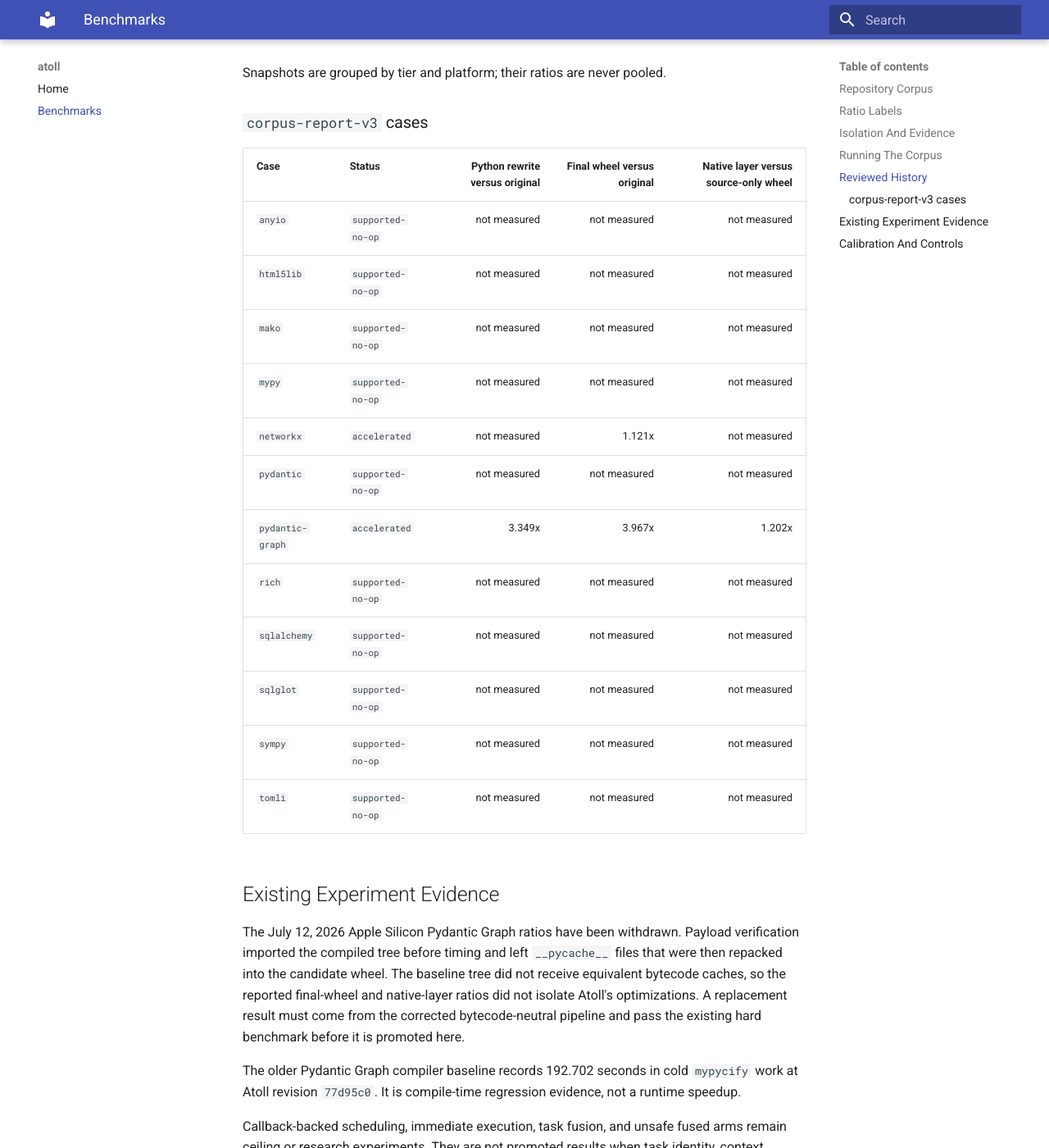
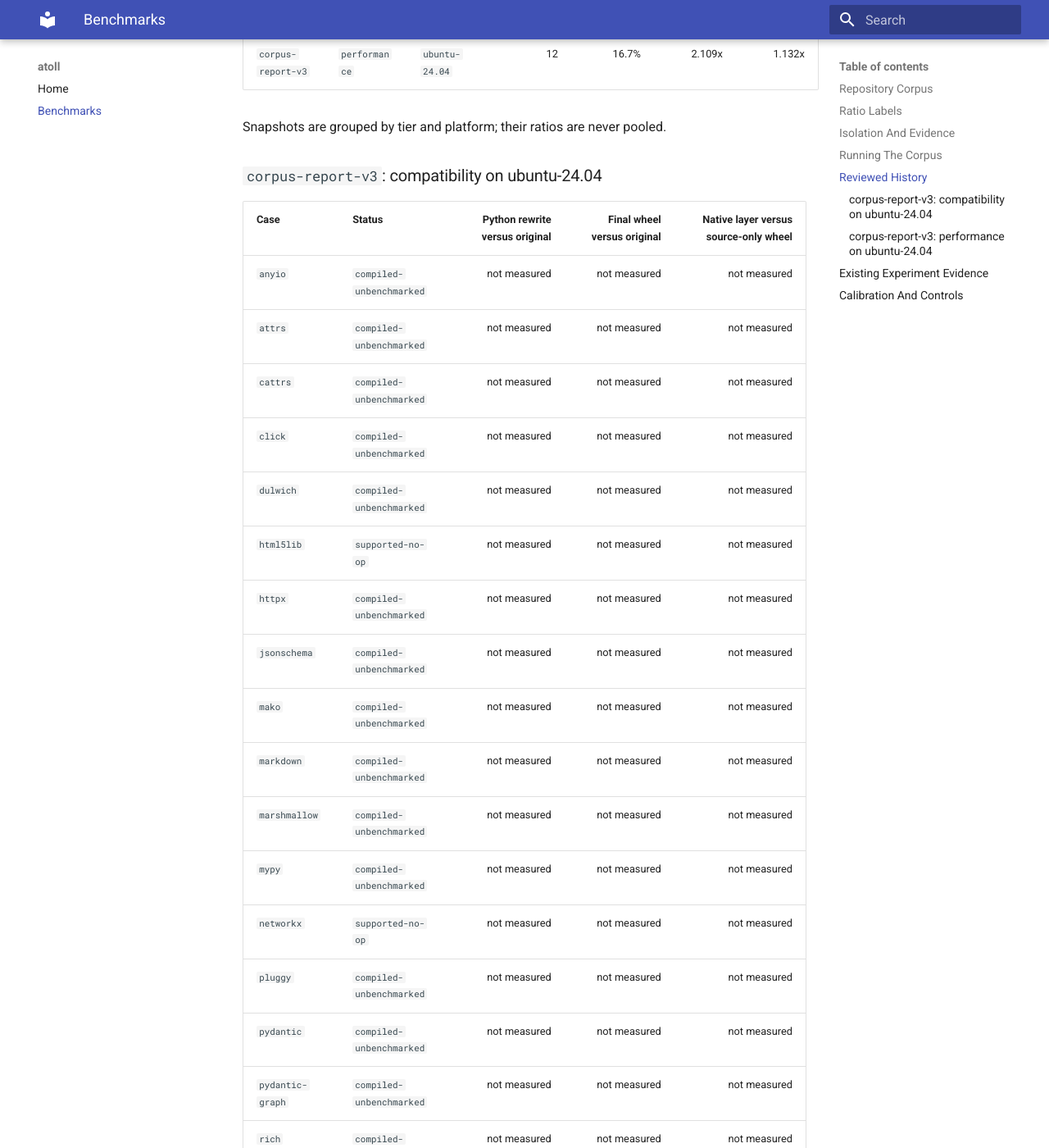
Before and after one commit to damienbenveniste/Atoll, an MkDocs documentation site: the page built from docs/benchmarks.md, in a window 1280 px wide and 1400 px high, scrolled down 3330 px. Shown: the whole window at 82% size. Built offline with MkDocs 1.6.1 and Material for MkDocs 9.7.7, drawn with Linux system fonts in a browser that asks for light colours; some of the changed text lies outside the part shown.

Commit message:
Publish full compatibility corpus results

```diff
--- a/docs/benchmarks.md
+++ b/docs/benchmarks.md
@@ -135,11 +135,42 @@ key.
 <!-- corpus-history:start -->
 | Label | Group | Platform | Cases | Accelerated | Accepted only | Effective corpus |
 | --- | --- | --- | ---: | ---: | ---: | ---: |
+| `corpus-report-v3` | `compatibility` | `ubuntu-24.04` | 25 | 0.0% | not measured | 1.000x |
 | `corpus-report-v3` | `performance` | `ubuntu-24.04` | 12 | 16.7% | 2.109x | 1.132x |
 
 Snapshots are grouped by tier and platform; their ratios are never pooled.
 
-### `corpus-report-v3` cases
+### `corpus-report-v3`: compatibility on ubuntu-24.04
+
+| Case | Status | Python rewrite versus original | Final wheel versus original | Native layer versus source-only wheel |
+| --- | --- | ---: | ---: | ---: |
+| `anyio` | `compiled-unbenchmarked` | not measured | not measured | not measured |
+| `attrs` | `compiled-unbenchmarked` | not measured | not measured | not measured |
+| `cattrs` | `compiled-unbenchmarked` | not measured | not measured | not measured |
+| `click` | `compiled-unbenchmarked` | not measured | not measured | not measured |
+| `dulwich` | `compiled-unbenchmarked` | not measured | not measured | not measured |
+| `html5lib` | `supported-no-op` | not measured | not measured | not measured |
+| `httpx` | `compiled-unbenchmarked` | not measured | not measured | not measured |
+| `jsonschema` | `compiled-unbenchmarked` | not measured | not measured | not measured |
+| `mako` | `compiled-unbenchmarked` | not measured | not measured | not measured |
+| `markdown` | `compiled-unbenchmarked` | not measured | not measured | not measured |
+| `marshmallow` | `compiled-unbenchmarked` | not measured | not measured | not measured |
+| `mypy` | `compiled-unbenchmarked` | not measured | not measured | not measured |
+| `networkx` | `supported-no-op` | not measured | not measured | not measured |
+| `pluggy` | `compiled-unbenchmarked` | not measured | not measured | not measured |
+| `pydantic` | `compiled-unbenchmarked` | not measured | not measured | not measured |
+| `pydantic-graph` | `compiled-unbenchmarked` | not measured | not measured | not measured |
+| `rich` | `compiled-unbenchmarked` | not measured | not measured | not measured |
+| `sortedcontainers` | `supported-no-op` | not measured | not measured | not measured |
+| `sqlalchemy` | `compiled-unbenchmarked` | not measured | not measured | not measured |
+| `sqlglot` | `compiled-unbenchmarked` | not measured | not measured | not measured |
+| `sympy` | `compiled-unbenchmarked` | not measured | not measured | not measured |
+| `tomli` | `compiled-unbenchmarked` | not measured | not measured | not measured |
+| `tornado` | `compiled-unbenchmarked` | not measured | not measured | not measured |
+| `trio` | `compiled-unbenchmarked` | not measured | not measured | not measured |
+| `websockets` | `compiled-unbenchmarked` | not measured | not measured | not measured |
+
+### `corpus-report-v3`: performance on ubuntu-24.04
 
 | Case | Status | Python rewrite versus original | Final wheel versus original | Native layer versus source-only wheel |
 | --- | --- | ---: | ---: | ---: |
```
Also changed, not shown: 3 other files.
